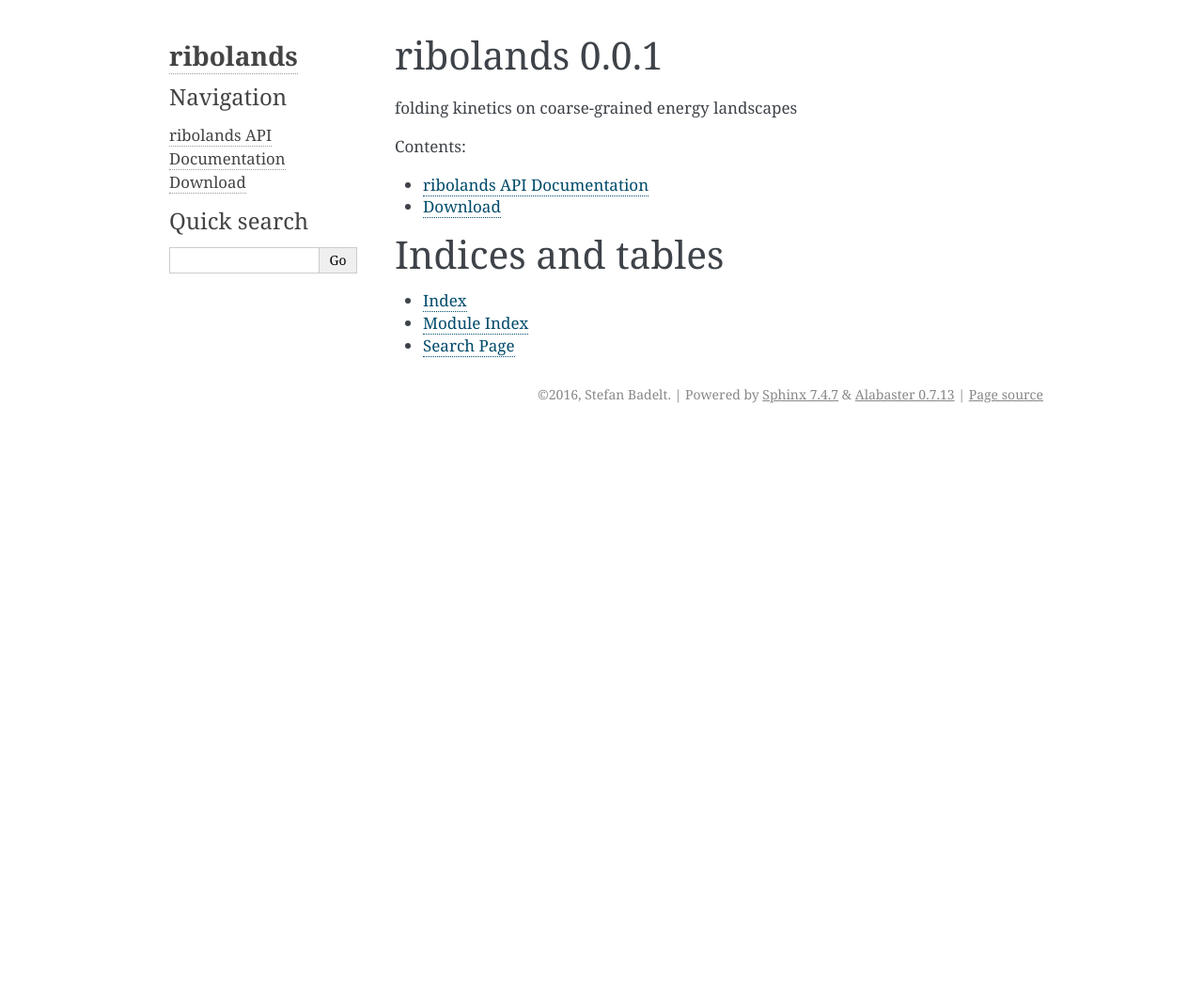
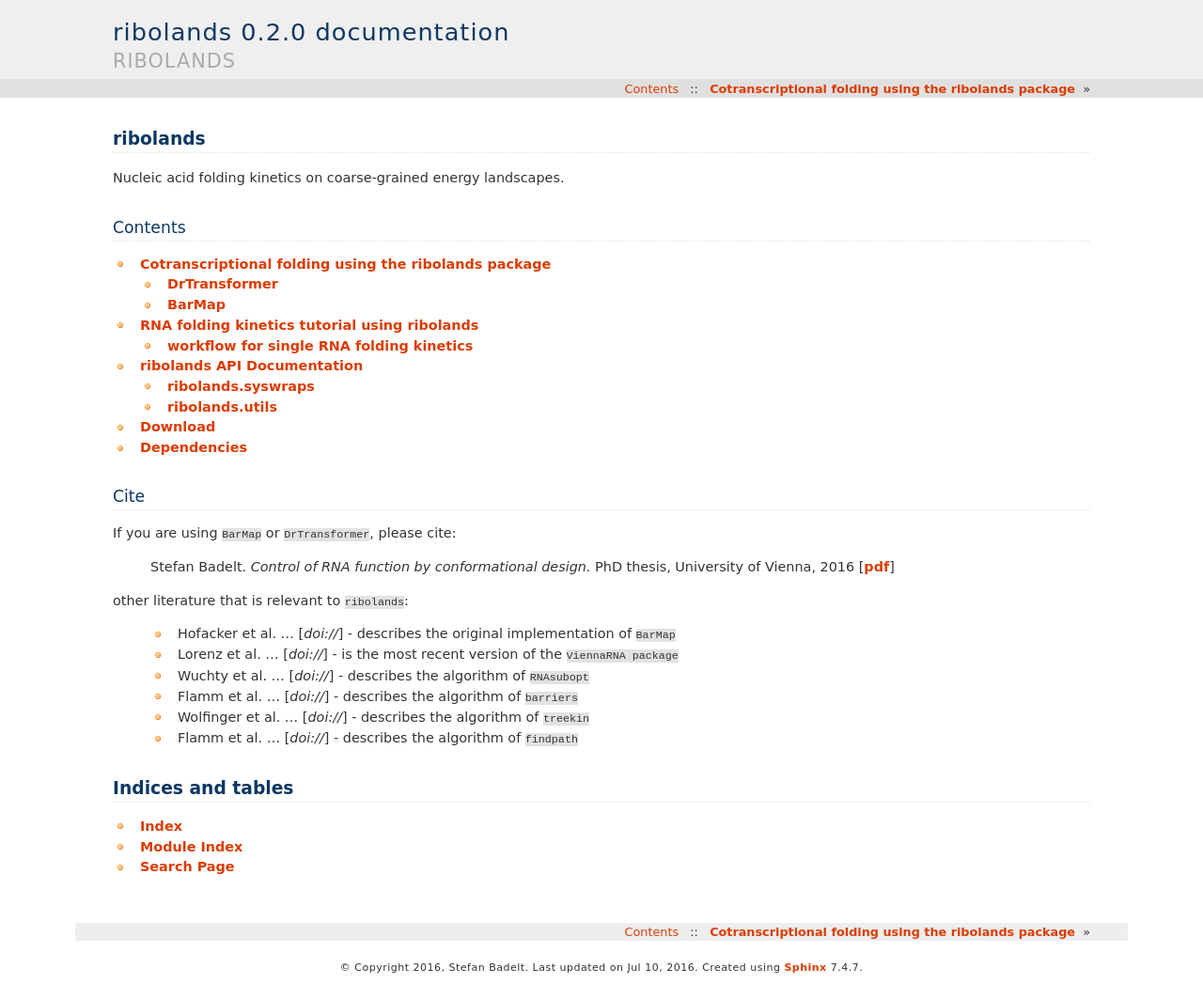
Before and after one commit to bad-ants-fleet/ribolands, a Sphinx documentation site: the page built from docs/index.rst, in a window 1280 px wide. Shown: the whole page at 94% size. Built offline with Sphinx 7.4.7, drawn with Linux system fonts in a browser that asks for light colours; before the commit the page ends 900 px from its top, so only the background shows below that.

Commit message:
added basic documentation

```diff
--- a/docs/conf.py
+++ b/docs/conf.py
@@ -61,9 +61,9 @@ copyright = u'2016, Stefan Badelt'
 # built documents.
 #
 # The short X.Y version.
-version = '0.0.1'
+version = '0.2.0'
 # The full version, including alpha/beta/rc tags.
-release = '0.0.1'
+release = '0.2.0'
 
 # The language for content autogenerated by Sphinx. Refer to documentation
 # for a list of supported languages.
@@ -108,7 +108,7 @@ pygments_style = 'sphinx'
 
 # The theme to use for HTML and HTML Help pages.  See the documentation for
 # a list of builtin themes.
-html_theme = 'alabaster'
+html_theme = 'haiku'
 
 # Theme options are theme-specific and customize the look and feel of a theme
 # further.  For a list of options available for each theme, see the
@@ -116,7 +116,7 @@ html_theme = 'alabaster'
 #html_theme_options = {}
 
 # Add any paths that contain custom themes here, relative to this directory.
-html_theme_path = [alabaster.get_path()]
+html_theme_path = ["."]
 
 # The name for this set of Sphinx documents.  If None, it defaults to
 # "<project> v<release> documentation".
@@ -137,7 +137,7 @@ html_theme_path = [alabaster.get_path()]
 # Add any paths that contain custom static files (such as style sheets) here,
 # relative to this directory. They are copied after the builtin static files,
 # so a file named "default.css" will overwrite the builtin "default.css".
-html_static_path = ['_static']
+# html_static_path = ['_static']
 
 # Add any extra paths that contain custom files (such as robots.txt or
 # .htaccess) here, relative to this directory. These files are copied
@@ -146,7 +146,7 @@ html_static_path = ['_static']
 
 # If not '', a 'Last updated on:' timestamp is inserted at every page bottom,
 # using the given strftime format.
-#html_last_updated_fmt = '%b %d, %Y'
+html_last_updated_fmt = '%b %d, %Y'
 
 # If true, SmartyPants will be used to convert quotes and dashes to
 # typographically correct entities.
@@ -175,7 +175,7 @@ html_sidebars = {
 #html_split_index = False
 
 # If true, links to the reST sources are added to the pages.
-#html_show_sourcelink = True
+html_show_sourcelink = True
 
 # If true, "Created using Sphinx" is shown in the HTML footer. Default is True.
 #html_show_sphinx = True
--- a/docs/download.rst
+++ b/docs/download.rst
@@ -1,14 +1,29 @@
 Download
 ========
 
-The source code for the ribolands module can be found at github:
+The source code for the ribolands package can be found on GitHub:
 
-https://github.com/../ribolands
+https://github.com/bad-ants-fleet/ribolands
 
 To install, just run the usual::
 
     sudo python setup.py install
 
-Or install to a particular directory::
+or install to a particular directory::
 
     python setup.py install --prefix=/home/user/local
+
+Dependencies
+===========
+
+To ensure full functionality, you also need to install the ViennaRNA package,
+barriers and treekin.
+
+http://www.tbi.univie.ac.at/RNA
+  **It is recommended to have version 2.1.9 or higher**
+
+http://www.tbi.univie.ac.at/RNA/Barriers
+  **Make sure you have version 1.6.0 or higher**
+
+http://www.tbi.univie.ac.at/RNA/Treekin
+  **Make sure you have version 0.4.0 or higher**
--- /dev/null
+++ b/docs/examples.rst
@@ -0,0 +1,71 @@
+RNA folding kinetics tutorial using ribolands
+=============================================
+
+This section provides a short and concise example-workflow of how to use `ribolands`.
+It describes how to (i) compute coarse-grained RNA energy landscapes and (ii)
+compute folding kinetics on these landscapes.  It is highly recommended that
+users find their own approach by looking deeper into the options of the
+different functions. For algorithms and assumptions behind the ``RNAsubopt |
+barriers | treekin`` pipeline, please study the respective manpages and the
+publications.
+
+workflow for single RNA folding kinetics
+----------------------------------------
+
+Import and initialization
+
+>>> from ribolands import sys_subopt_range, sys_suboptimals, sys_barriers, sys_treekin
+>>> [name, seq]  = ["xbix", "CUGCGGCUUUGGCUCUAGCC"]
+
+First, we need to determine an appropriate energy range for suboptimal
+structure computation. In some cases, e.g. for short molecules, you might have
+a particular energy range that you are satisfied with, but more often it is a
+trade-off between the number of secondary structures and the computation time
+of ``RNAsubopt`` and ``barriers``. Hence, in practice it is useful to
+precompute an energy range that results in a certain number of seconary
+structures. As a rule of thumb, 500.000 will lead to realtively quick
+results, while 10.000.000 can take a few hours of computation time. For
+larger values, it is recommended to compile ``barriers`` using non-standard
+options.
+
+>>> ener, nos = sys_subopt_range(seq, nos=500000)
+>>> print "Energy range: {%.2f} computes {%d} sequences".format(ener, nos)
+
+The precomputed energy range lets us savely call ``RNAsubopt``, without bad
+surprises during subsequent calculations in the pipeline. Many of the standard
+``RNAsubopt`` commandline options are available as optional arguments [source].
+Note, that not all of the parameters have the same defaults values, for example,
+the output is `sorted` by default, in order to be compatible with ``barriers``.
+Also, uncompressed subopt-results can easily grow to a few gigabites;
+by default ``ribolands`` operates on subopt files compressed using ``gzip``.
+
+>>> sfile = sys_suboptimals(name, seq, ener=ener)
+>>> print "Results from RNAsubopt have been printed in the file:", sfile
+
+.. try::
+..
+..   $ zcat xbix.spt.gz | head
+
+Next, the suboptimal structures are coarse-grained into an energy landscape.
+Again, standard parameters in ``ribolands`` differ from those in the `barriers`
+excutable, e.g. we use `single-base-pair moves` as the default. In the
+following, we compute landscapes with a minimum basin-height of 1.0 kcal/mol and
+terminate after a maximum of 50 local minimum conformations. The option to
+compute rates between macro-states is switched on, as we need them for
+subsequent ``treekin`` computations.
+
+>>> [sfile, bfile, efile, rfile, psfile] = sys_barriers(name, seq, sfile, maxn=50, minh=1.0, rates=True)
+>>> print "Standard output of barriers printed to:", bfile
+>>> print "Standard error of barriers printed to:", efile
+>>> print "Rate matrix printed to:", rfile
+>>> print "Projection of the energy landscape into a barrier-tree:", psfile
+
+To compute folding kinetics on the coarse-grained energy landscape, you need to
+pass both the `bfile` and the `rfile` on to `treekin`. Use the option p0 to
+specify one or more starting conformations and their occupancy. With t0 and t8
+we set the start and end time of the simulation in `arbitrary time units`.
+
+>>> tfile = sys_treekin(name, seq, bfile, rfile, p0=['2=1'], t0=1e-6, t8=1e10)
+>>> print "A file with RNA folding trajectories", tfile
+
+Use a standard plotting tool to display the results in the treekin output file.
--- a/docs/index.rst
+++ b/docs/index.rst
@@ -3,19 +3,47 @@
    You can adapt this file completely to your liking, but it should at least
    contain the root `toctree` directive.
 
-ribolands 0.0.1
+ribolands
 ====================================
 
-folding kinetics on coarse-grained energy landscapes
+Nucleic acid folding kinetics on coarse-grained energy landscapes.
 
-Contents:
+Contents
+---------
 
 .. toctree::
    :maxdepth: 2
 
+   scripts
+
+   examples
 
    ribolands
+
    download
+
+Cite
+----
+If you are using ``BarMap`` or ``DrTransformer``, please cite:
+
+  Stefan Badelt. *Control of RNA function by conformational design.* PhD
+  thesis, University of Vienna, 2016 [`pdf
+  <http://www.tbi.univie.ac.at/newpapers/pdfs/TBI-t-2016-1.pdf>`_]
+
+other literature that is relevant to ``ribolands``:
+
+  * Hofacker et al. ... [`doi://`]
+    - describes the original implementation of ``BarMap``
+  * Lorenz et al. ... [`doi://`]
+    - is the most recent version of the ``ViennaRNA package``
+  * Wuchty et al. ... [`doi://`]
+    - describes the algorithm of ``RNAsubopt``
+  * Flamm et al. ... [`doi://`]
+    - describes the algorithm of ``barriers``
+  * Wolfinger et al. ... [`doi://`]
+    - describes the algorithm of ``treekin``
+  * Flamm et al. ... [`doi://`]
+    - describes the algorithm of ``findpath``
 
 
 Indices and tables
--- a/docs/ribolands.rst
+++ b/docs/ribolands.rst
@@ -1,10 +1,17 @@
 ribolands API Documentation
-=================
+============================
 
-A preliminary documentation that shows automatically imported functions from ribolands
+A preliminary documentation that shows automatically imported functions from
+ribolands.
+
+ribolands.syswraps
+------------------
 
 .. automodule:: ribolands.syswraps
-    :members:
+    :members: sys_subopt_range, sys_suboptimals, sys_barriers, sys_treekin
+
+ribolands.utils
+------------------
 
 .. automodule:: ribolands.utils
-    :members:
+    :members: parse_vienna_stdin, make_pair_table, parse_barfile, parse_ratefile
--- /dev/null
+++ b/docs/scripts.rst
@@ -0,0 +1,26 @@
+Cotranscriptional folding using the ribolands package
+=======
+
+DrTransformer
+--------------
+Short for "DNA-to-RNA Transformer", the program computes cotranscriptional
+folding of larger RNAs by generating a conformation graph of local-minimum
+conformations at every transcription step. Importantly, only conformations
+reachable from the previous conformation graph are included, rates between
+these conformations are computed using the `findpath` direct path heuristic,
+see [Flamm et al.  (2001)]. `DrTransformer` uses `treekin` to calculate folding
+kinetics.
+
+  ``$ echo "CUGCGGCUUUGGCUCUAGCC" | DrTransformer.py -v --pyplot``
+
+
+
+BarMap
+------
+`BarMap` computes folding kinetics on dynamic energy landscapes. For each
+sequence length, the coarse-grained barriers landscape is computed. During
+kinetic simulations, a mapping between subsequent landscapes is used to
+transfer occupancy from one landscape to the next. This is mostly a
+reimplementation of `BarMap` by [Hofacker et al. (2010)].
+
+  ``$ echo "CUGCGGCUUUGGCUCUAGCC" | BarMap.py -v --plot_linlog``
```
Also changed, not shown: README.md (+6 -0 lines).
